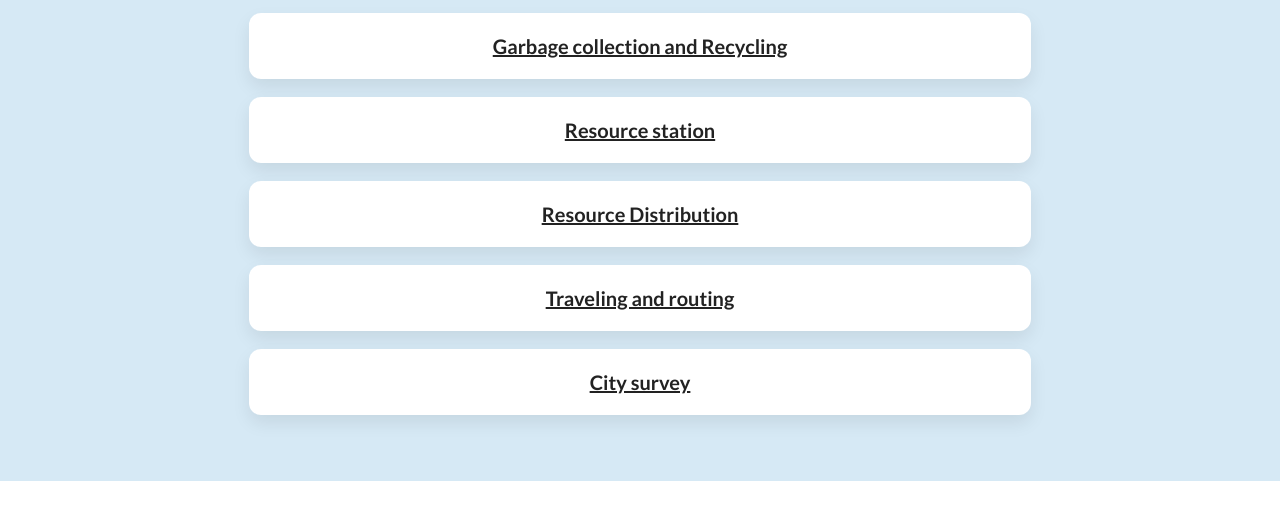
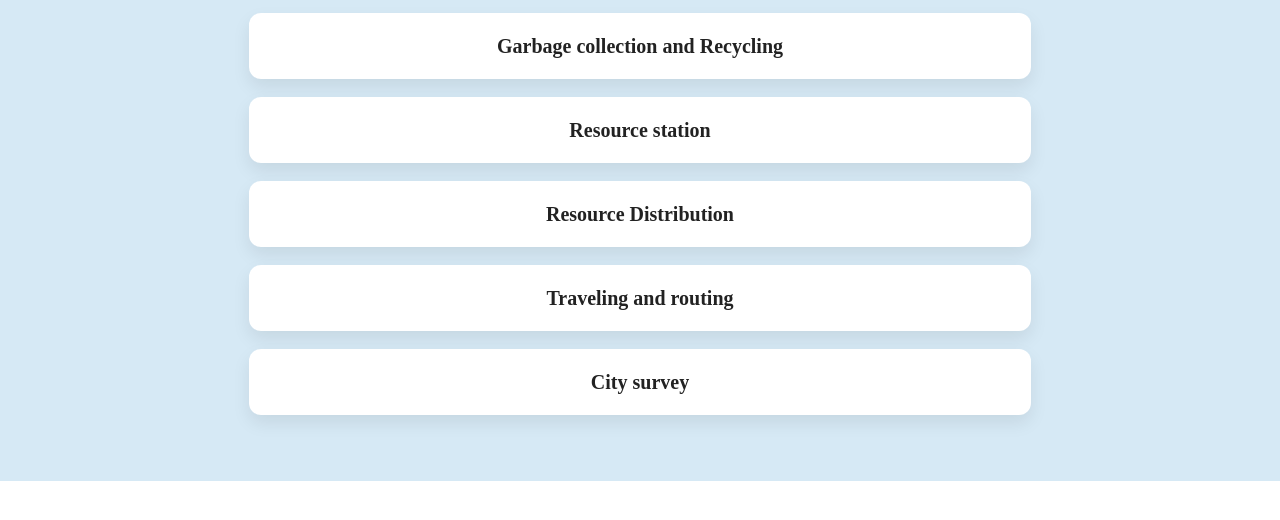
Before and after one commit to SumitMiskin/Prajnapuri.github.io, a plain HTML site: page sumit.html in a window 1280 px wide. Shown: the part 182-702 px from the top of the page. Drawn offline with nearby package versions, Linux system fonts and the light colour scheme.

Commit message:
Update sumit.html

```diff
--- a/sumit.html
+++ b/sumit.html
@@ -23,7 +23,9 @@
 
     <style>
       /* Custom Styling for Boxes (render as buttons) */
-      .idea-box {
+      .idea-box,
+      .idea-box:link,
+      .idea-box:visited {
         display: block;
         background: #ffffff;
         width: 70%;
@@ -38,6 +40,8 @@
         border: none;
         color: #222;
         cursor: pointer;
+        text-decoration: none;
+        font-family: "Times New Roman", Times, serif;
       }
 
       .idea-box:focus {
@@ -48,6 +52,7 @@
       .idea-box:hover {
         transform: translateY(-4px);
         background: #fbfbfb;
+        text-decoration: none;
       }
     </style>
   </head>
```
